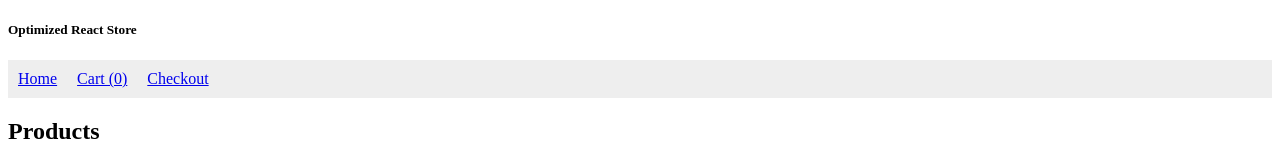
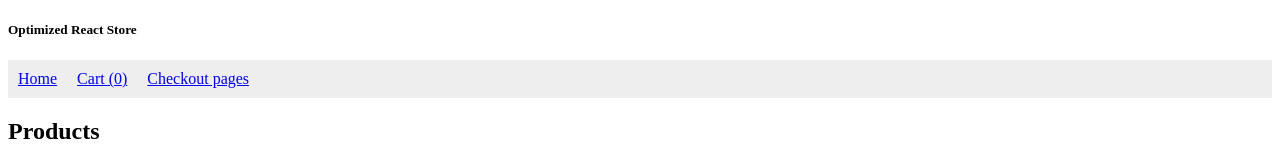
Before and after one commit to asanIbrahim/Optimized-React-Store, a React (Vite) app: page / in a window 1280 px wide. Shown: the top 160 px of the page. Built offline with nearby package versions, Linux system fonts and the light colour scheme.

Commit message:
'add values checkout'

```diff
--- a/src/components/Navbar.jsx
+++ b/src/components/Navbar.jsx
@@ -9,7 +9,7 @@ export default function Navbar() {
         <nav style={{ display: "flex", gap: "20px", padding: "10px", background: "#eee" }}>
             <Link to={'/'}> Home</Link>
             <Link to="/cart"> Cart ({cartLength})</Link>
-            <Link to="/checkout"> Checkout </Link>
+            <Link to="/checkout"> Checkout pages </Link>
         </nav>
     )
 }
```
